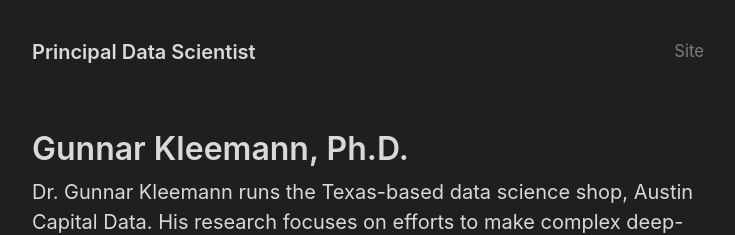
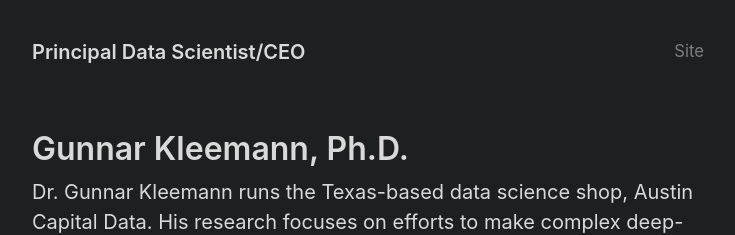
Before and after one commit to CapitalData/Gunnar, a Jekyll site: the page built from index.html, in a window 1280 px wide. Shown: the top 235 px of the page, without its empty margins (272-1007 px from the left). Built offline with Jekyll 4.4.1, drawn with Linux system fonts in a browser that asks for light colours; the list of posts is cut into pages by our own code.

Commit message:
Update _config.yml

```diff
--- a/_config.yml
+++ b/_config.yml
@@ -1,5 +1,5 @@
 # Setup
-title: Principal Data Scientist
+title: Principal Data Scientist/CEO
 url: https://capitaldata.github.io/Gunnar
 paginate: 1
 paginate_path: "/Gunnar/page:num/"
```
